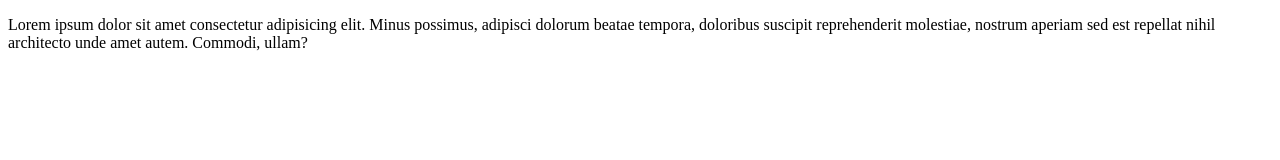
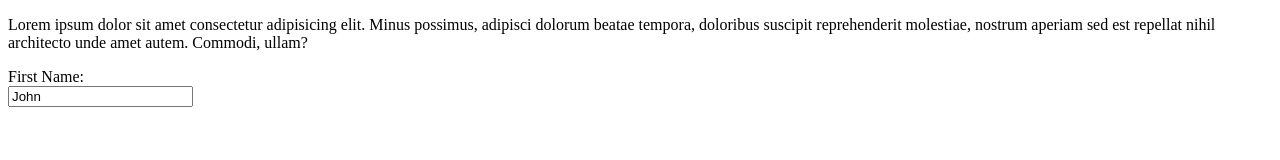
Before and after one commit to ninazaekova/Branching-Demo, a plain HTML site: page index.html in a window 1280 px wide. Drawn offline with Linux system fonts and the light colour scheme.

Commit message:
Some new changes

```diff
--- a/index.html
+++ b/index.html
@@ -15,6 +15,9 @@
             autem. Commodi, ullam?</p>
     </div>
     <form action="/action_page.php">
+	<label for="fname">First Name:</label><br>
+	<input type="text" id="fname" name="fname" value="John"><br>
+
 	</form>
 </body>
 
```
